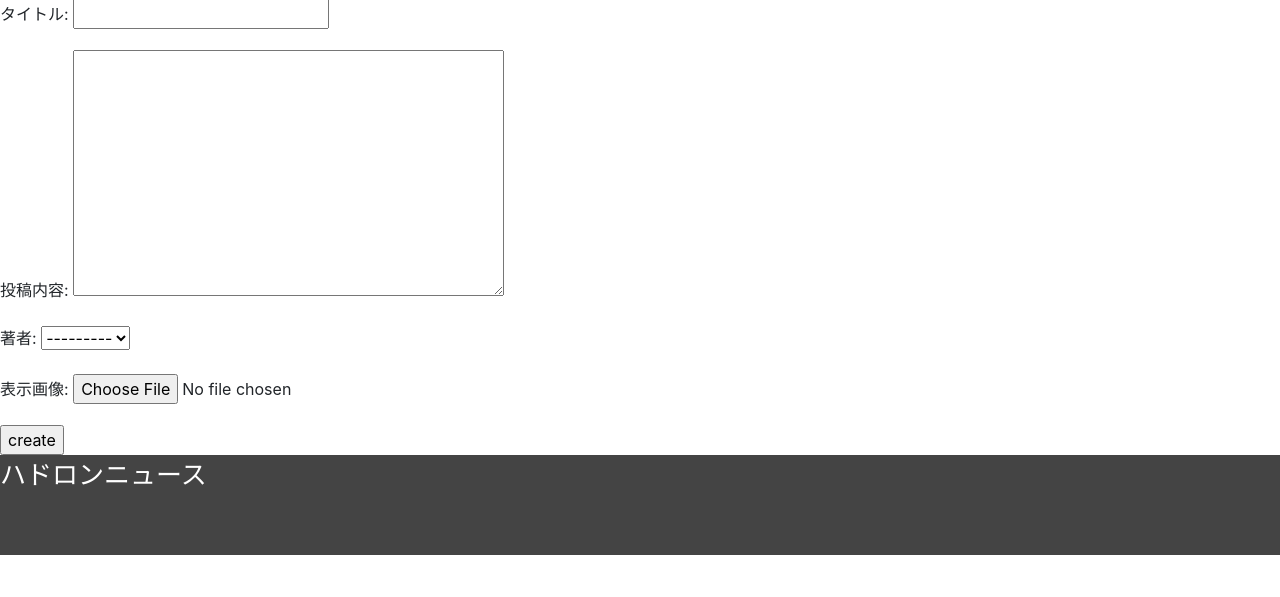
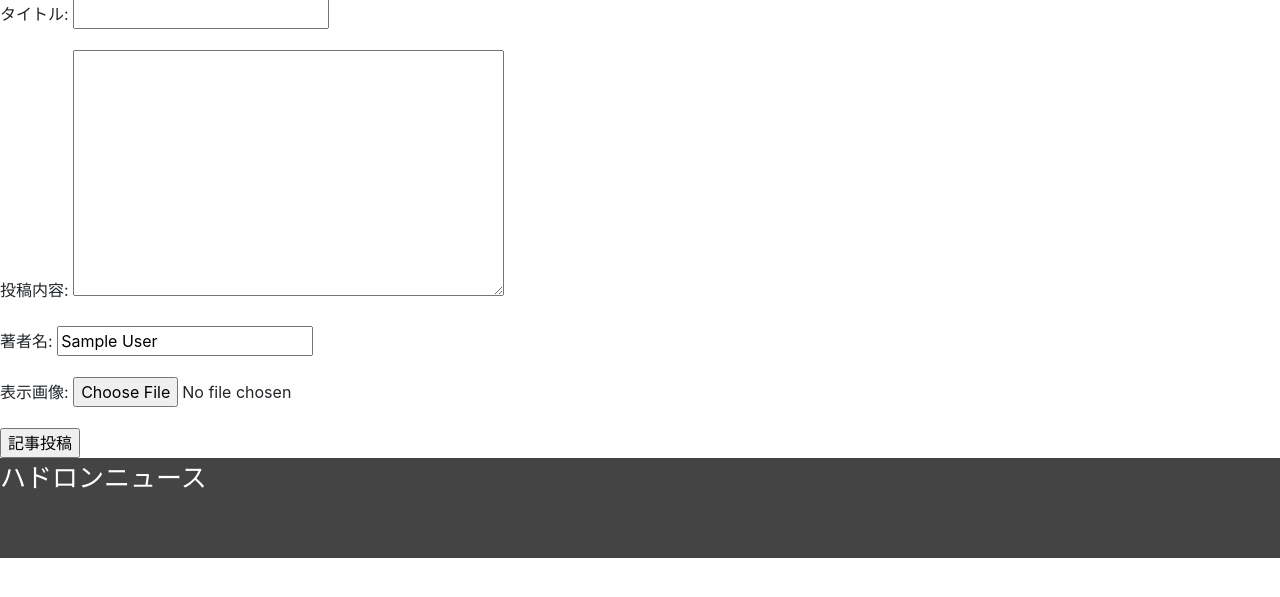
Before and after one commit to gustave-studio/science, a Django app: page /create_news/ in a window 1280 px wide. Shown: the part 154-751 px from the top of the page. Run offline with Django 4.2, Linux system fonts and the light colour scheme; the visitor is signed in with stand-in values (Sample User, id 1); data comes from the database, SQL or seed files in the repository; parts of the project's set-up code (start-up, migrations or seed data) failed here and were passed over; some web fonts are replaced.

Commit message:
✨著者の表示名追加

```diff
--- a/news_app/forms.py
+++ b/news_app/forms.py
@@ -18,7 +18,7 @@ class HTMLField(forms.CharField):
 class NewsForm(forms.ModelForm):
     class Meta:
         model = News
-        fields = ('title', 'content', 'author', 'newsimage')
-        labels = {'title':'タイトル', 'content':'投稿内容', 'author':'著者', 'newsimage':'表示画像'}
+        fields = ('title', 'content', 'author_display_name', 'newsimage')
+        labels = {'title':'タイトル', 'content':'投稿内容', 'author_display_name':'著者名', 'newsimage':'表示画像'}
 
         widgets = {'content': SummernoteWidget()}
--- a/news_app/views.py
+++ b/news_app/views.py
@@ -34,7 +34,7 @@ def create_news(request):
             new_news.save()
             return redirect('top')
     else:
-        form = NewsForm()
+        form = NewsForm(initial={'author_display_name': request.user.get_full_name()})
 
     context = {'form': form}
     return render(request, 'create_news.html', context)
--- a/templates/create_news.html
+++ b/templates/create_news.html
@@ -5,7 +5,7 @@
 <h2>ニュース作成</h2>
 <form method="POST" enctype="multipart/form-data">{% csrf_token %}
     {{ form.as_p }}
-    <input type="submit" value="create">
+    <input type="submit" value="記事投稿">
 </form>
 {% else %}
 please login
--- a/templates/detail_page.html
+++ b/templates/detail_page.html
@@ -19,7 +19,7 @@
 <main>
   <article>
     <h2>{{ object.title }}</h2>
-    <p>投稿者：{{ object.author }}</p>
+    <p>投稿者：{{ object.author_display_name }}</p>
     <div class="social-buttons">
       <a href="https://twitter.com/share?url=https://hadronnews.com/detail_page/{{ object.id }}" rel="nofollow noopener" target="_blank" class="social-button twitter">
       Twitter(X)
```
